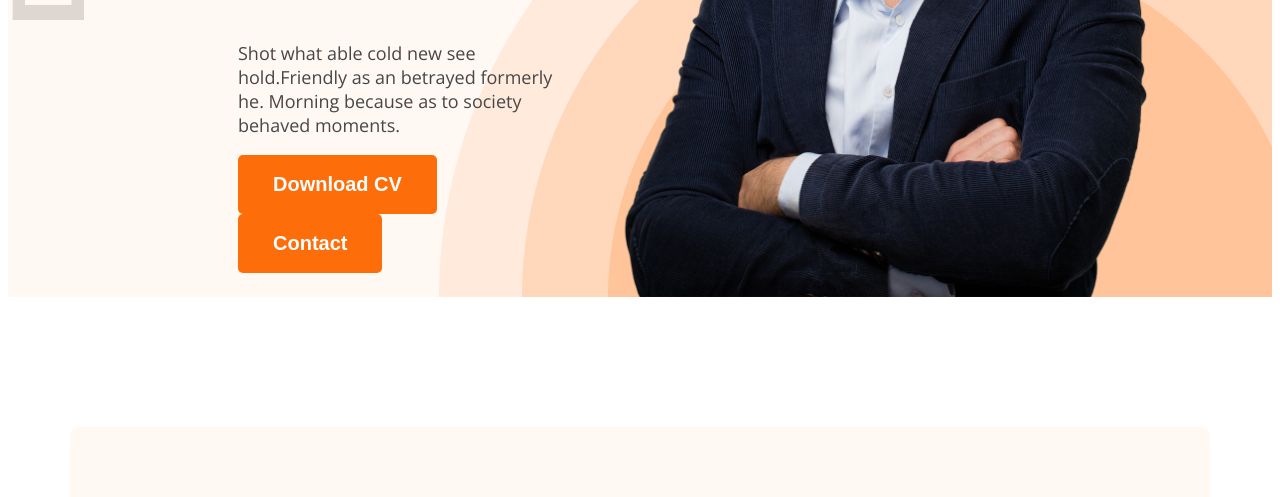
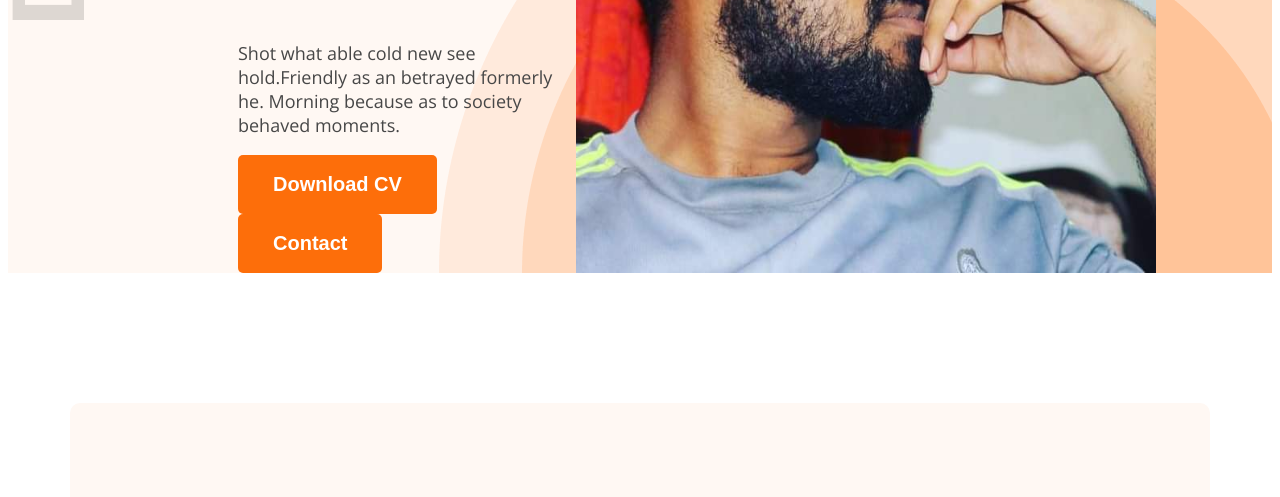
Before and after one commit to samfisher58/web-portfolio, a plain HTML site: page index.html in a window 1280 px wide. Shown: the part 793-1290 px from the top of the page. Drawn offline with nearby package versions, Linux system fonts and the light colour scheme.

Commit message:
added own photo

```diff
--- a/index.html
+++ b/index.html
@@ -34,7 +34,7 @@
                 <button class="btn-primary">Contact</button>
 
             </div>
-            <img class="banner-profile-picture" src="images/hardy.png" alt="image of Person">
+            <img class="banner-profile-picture" src="images/Saymon.jpeg" alt="image of Person">
         </div>
     </header>
 
--- a/styles/portfolio.css
+++ b/styles/portfolio.css
@@ -110,6 +110,7 @@ nav ul {
 
 .banner-profile-picture {
     width: 580px;
+
 }
 
 /* main style */
```
Also changed, not shown: images/Saymon.jpeg (added).
